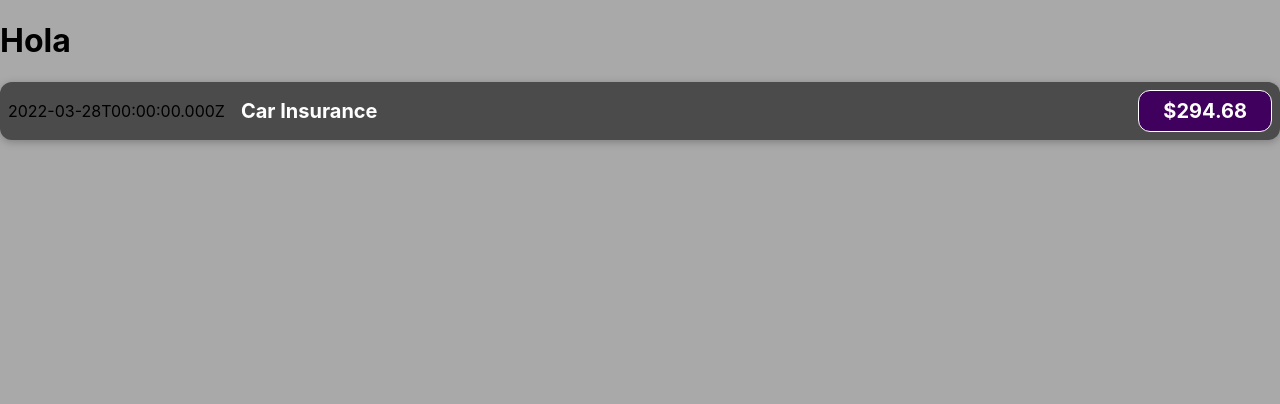
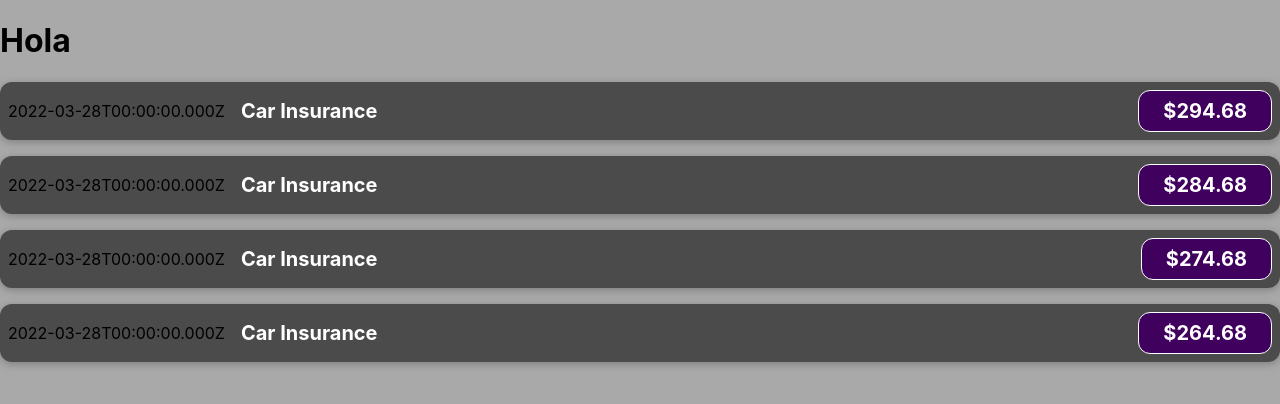
Before and after one commit to andresdev33/expenses-tracker, a React (Create React App) app: page / in a window 1280 px wide. Shown: the top 404 px of the page. Built offline with nearby package versions, Linux system fonts and the light colour scheme.

Commit message:
passing data via props

```diff
--- a/src/App.js
+++ b/src/App.js
@@ -1,10 +1,36 @@
 import ExpenseItem from './components/ExpenseItem';
 
 function App() {
+    const expenses = [
+        { title: 'Car Insurance', amount: 294.68, date: new Date(2022, 2, 28) },
+        { title: 'Car Insurance', amount: 284.68, date: new Date(2022, 2, 28) },
+        { title: 'Car Insurance', amount: 274.68, date: new Date(2022, 2, 28) },
+        { title: 'Car Insurance', amount: 264.68, date: new Date(2022, 2, 28) },
+    ];
+
     return (
         <div>
             <h1>Hola</h1>
-            <ExpenseItem></ExpenseItem>
+            <ExpenseItem
+                title={expenses[0].title}
+                amount={expenses[0].amount}
+                date={expenses[0].date}
+            ></ExpenseItem>
+            <ExpenseItem
+                title={expenses[1].title}
+                amount={expenses[1].amount}
+                date={expenses[1].date}
+            ></ExpenseItem>
+            <ExpenseItem
+                title={expenses[2].title}
+                amount={expenses[2].amount}
+                date={expenses[2].date}
+            ></ExpenseItem>
+            <ExpenseItem
+                title={expenses[3].title}
+                amount={expenses[3].amount}
+                date={expenses[3].date}
+            ></ExpenseItem>
         </div>
     );
 }
--- a/src/components/ExpenseItem.js
+++ b/src/components/ExpenseItem.js
@@ -1,16 +1,13 @@
 import './ExpenseItem.css';
 
-function ExpenseItem() {
-    const expenseDate = new Date(2022, 2, 28);
-    const expenseTitle = 'Car Insurance';
-    const expenseAmount = 294.68;
-
+function ExpenseItem(props) {
+    const { date, title, amount } = props;
     return (
         <div className='expense-item'>
-            <div>{expenseDate.toISOString()}</div>
+            <div>{date.toISOString()}</div>
             <div className='expense-item__description'>
-                <h2>{expenseTitle}</h2>
-                <div className='expense-item__price'>${expenseAmount}</div>
+                <h2>{title}</h2>
+                <div className='expense-item__price'>${amount}</div>
             </div>
         </div>
     );
```
